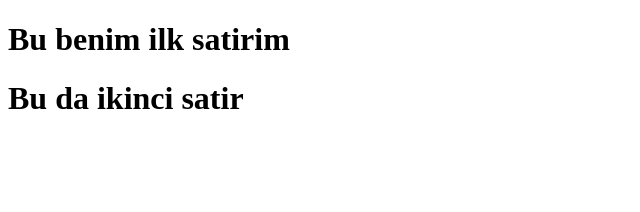
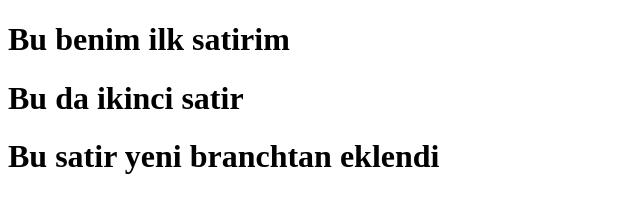
Before and after one commit to Tugbaasci/Hicoders, a plain HTML site: page index.html in a window 1280 px wide. Shown: the whole page, without its empty margins (0-640 px from the left). Drawn offline with Linux system fonts and the light colour scheme.

Commit message:
yenidal branchindaki commit mesaji

```diff
--- a/index.html
+++ b/index.html
@@ -32,6 +32,7 @@ content="width=device-width, initial-scale=1.0">
 
     <h1>Bu da ikinci satir</h1>
 
+    <h1>Bu satir yeni branchtan eklendi</h1>
 
 </body>
 
```
